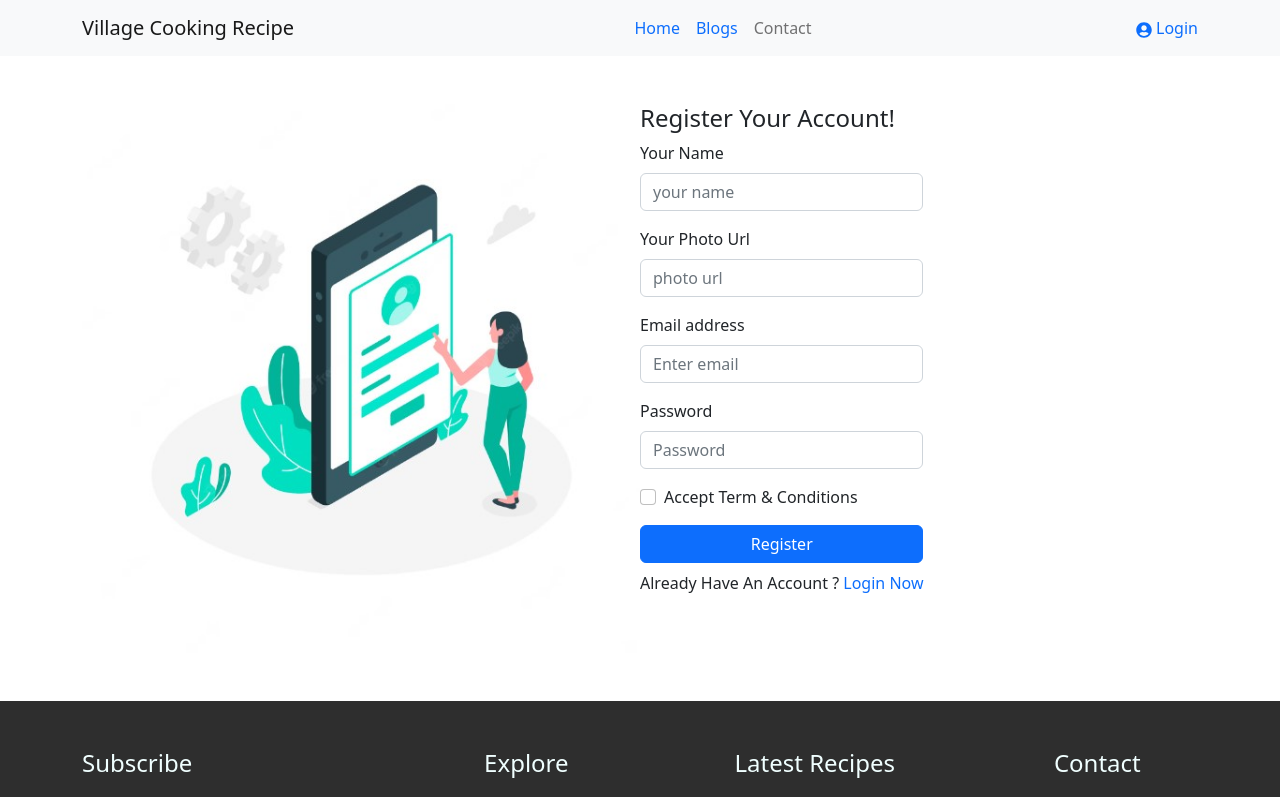
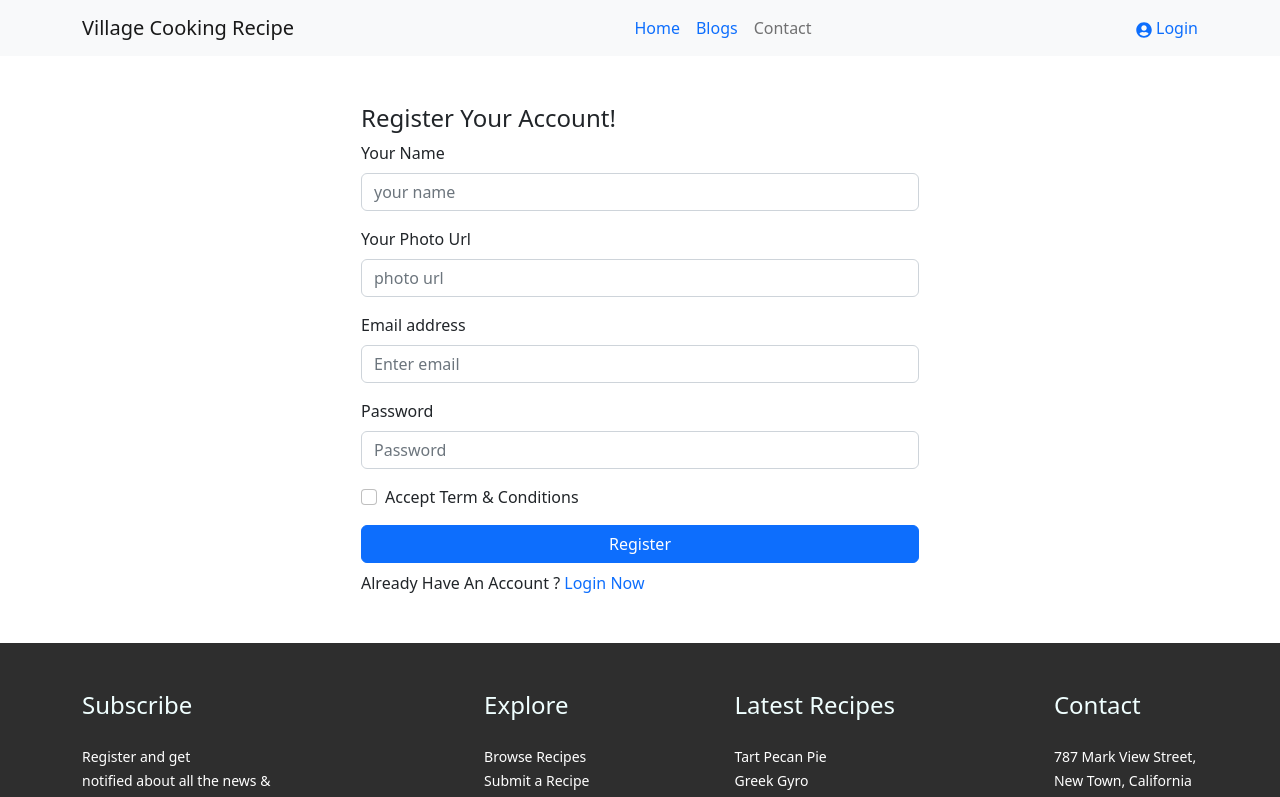
Before and after one commit to nikkonbd/chef-recipe-hunter-client, a React (Vite) app: page /register in a window 1280 px wide. Shown: the top 797 px of the page. Built offline with nearby package versions, Linux system fonts and the light colour scheme.

Commit message:
navbar added

```diff
--- a/src/Components/ChefCard/ChefCard.css
+++ b/src/Components/ChefCard/ChefCard.css
@@ -11,3 +11,9 @@
 .recipe-img {
     border-radius: 20px;
 }
+
+.discover-container {
+    padding-top: 80px;
+    background-image: url('https://149410494.v2.pressablecdn.com/wp-content/uploads/2020/03/home-bottom.jpg');
+    background-repeat: no-repeat;
+}
--- a/src/Components/Slide.css
+++ b/src/Components/Slide.css
@@ -1,7 +1,3 @@
-.img-container img {
-    background-image: linear-gradient(to right, red, yellow);
-}
-
 h3 {
     font-size: 40px;
 }
--- a/src/Pages/Home.jsx
+++ b/src/Pages/Home.jsx
@@ -1,12 +1,13 @@
 import React, { useEffect, useState } from 'react';
 import Slide from '../Components/Slide';
 import ChefCard from '../Components/ChefCard/ChefCard';
-import { Container } from 'react-bootstrap';
+import { Button, Container } from 'react-bootstrap';
 import recipe1 from '../../public/slide2.jpg'
 import recipe2 from '../../public/slide3.jpg'
 import recipe3 from '../../public/slide4.jpg'
 import recipe4 from '../../public/slide5.jpg'
 import recipe5 from '../../public/slide6.jpg'
+import images from '../../public/images.jpg'
 
 const Home = () => {
     const [chefs, setChefs] = useState([]);
@@ -21,6 +22,17 @@ const Home = () => {
     return (
         <div>
             <Slide></Slide>
+            <Container className='discover-container d-flex gap-5 align-items-center'>
+                <div>
+                    <img className='image-fluid' src={images} alt="" />
+                </div>
+                <div>
+                    <p>Thatix Introduction</p>
+                    <h1>Give yourself a lifetime of cooking confidence</h1>
+                    <p>There are many variations of passages of Lorem Ipsum available, but the majority have suffered alteration in some form, by injected humour, words which don't look even slightly believable. If you are going to use a passage you need to be sure text.</p>
+                    <Button variant="primary">Discover More</Button>
+                </div>
+            </Container>
             <div className='text-center my-5'>
                 <h2>Recipe Categories</h2>
                 <p>Choose a Category</p>
--- a/src/Pages/Register.jsx
+++ b/src/Pages/Register.jsx
@@ -6,10 +6,12 @@ import Img from '../../public/login.jpg'
 
 const Register = () => {
     return (
-        <Container className='d-flex mt-5'>
-            <img className='w-50' src={Img} alt="" />
+        <Container className='mt-5'>
+            {/* <div className='w-100 mx-auto'>
+                <img className='w-25' src={Img} alt="" />
+            </div> */}
             <div>
-                <Form className='w-100'>
+                <Form className='w-50 mx-auto'>
                     <h4>Register Your Account!</h4>
                     <Form.Group className="mb-3" controlId="formBasicName">
                         <Form.Label>Your Name</Form.Label>
```
Also changed, not shown: public/images.jpg (added).
